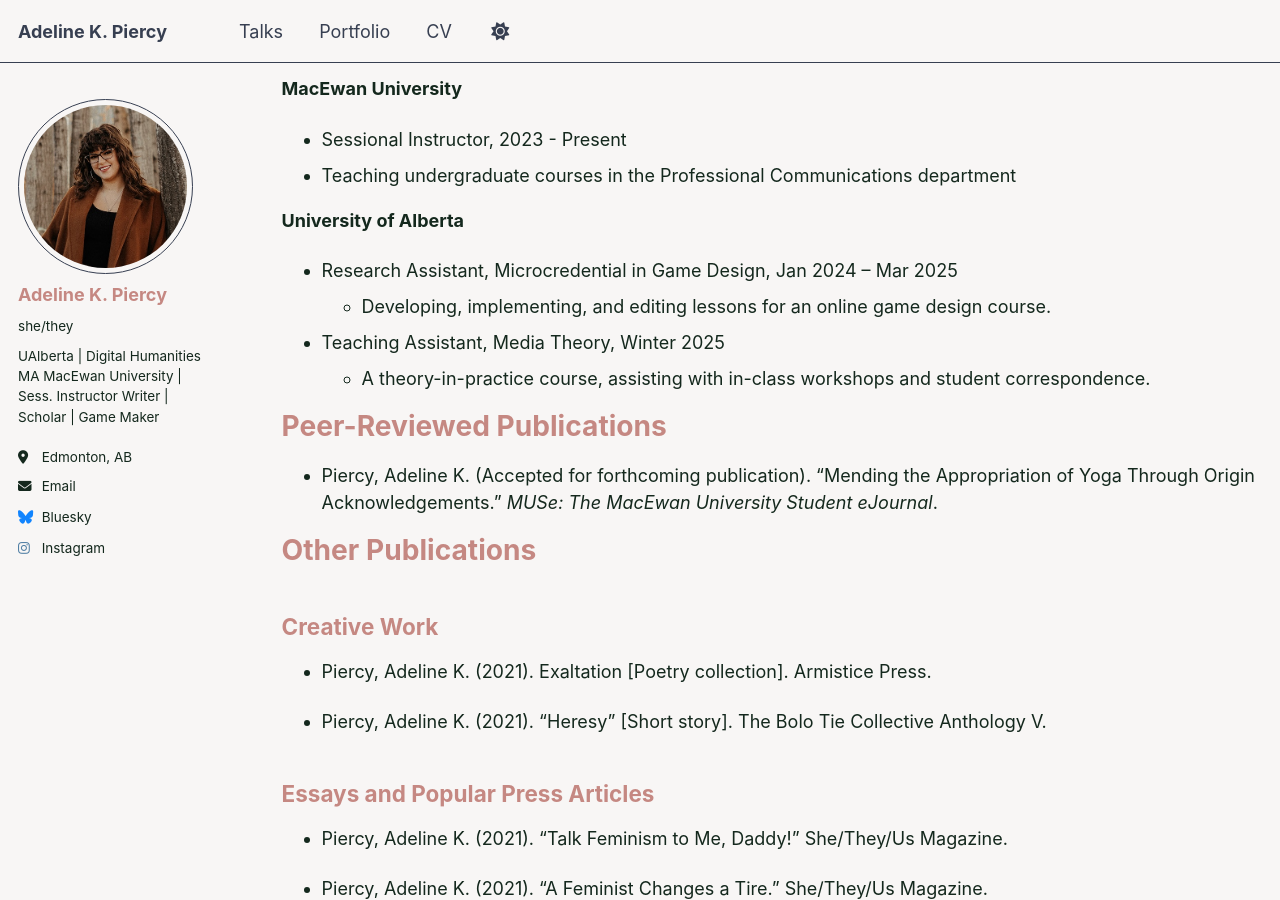
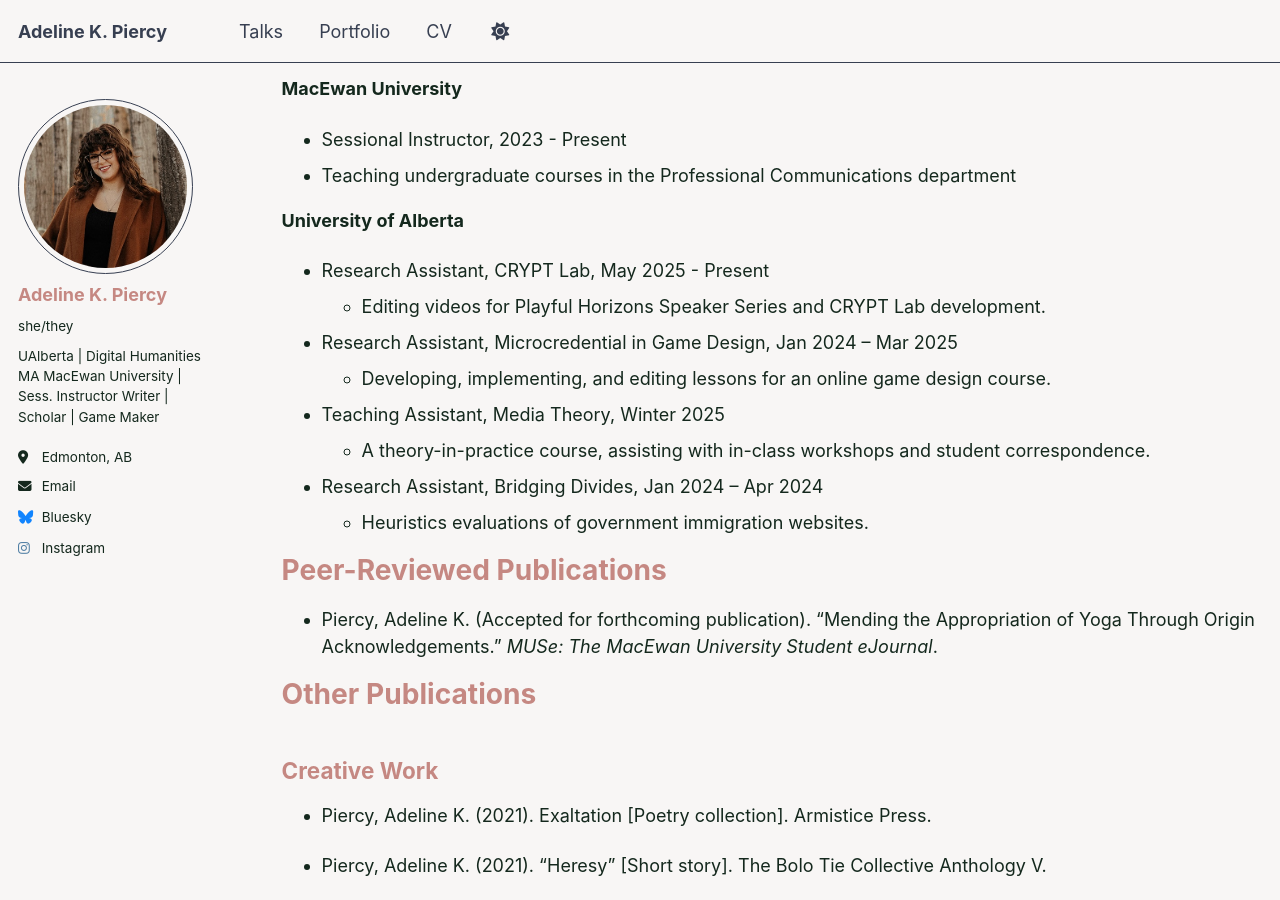
Before and after one commit to akpiercy/me, a Jekyll site: the page built from _pages/cv.md, in a window 1280 px wide and 900 px high, scrolled down 483 px. Built offline with Jekyll 4.4.1, drawn with Linux system fonts in a browser that asks for light colours.

Commit message:
Update cv.md

```diff
--- a/_pages/cv.md
+++ b/_pages/cv.md
@@ -29,11 +29,17 @@ Teaching Appointments
 * Teaching undergraduate courses in the Professional Communications department
 
 **University of Alberta**
+* Research Assistant, CRYPT Lab, May 2025 - Present
+  * Editing videos for Playful Horizons Speaker Series and CRYPT Lab development.
+
 * Research Assistant, Microcredential in Game Design, Jan 2024 – Mar 2025
   * Developing, implementing, and editing lessons for an online game design course.
 
 * Teaching Assistant, Media Theory, Winter 2025
   * A theory-in-practice course, assisting with in-class workshops and student correspondence.
+
+* Research Assistant, Bridging Divides, Jan 2024 – Apr 2024
+  * Heuristics evaluations of government immigration websites.
 
 Peer-Reviewed Publications
 ======
```
